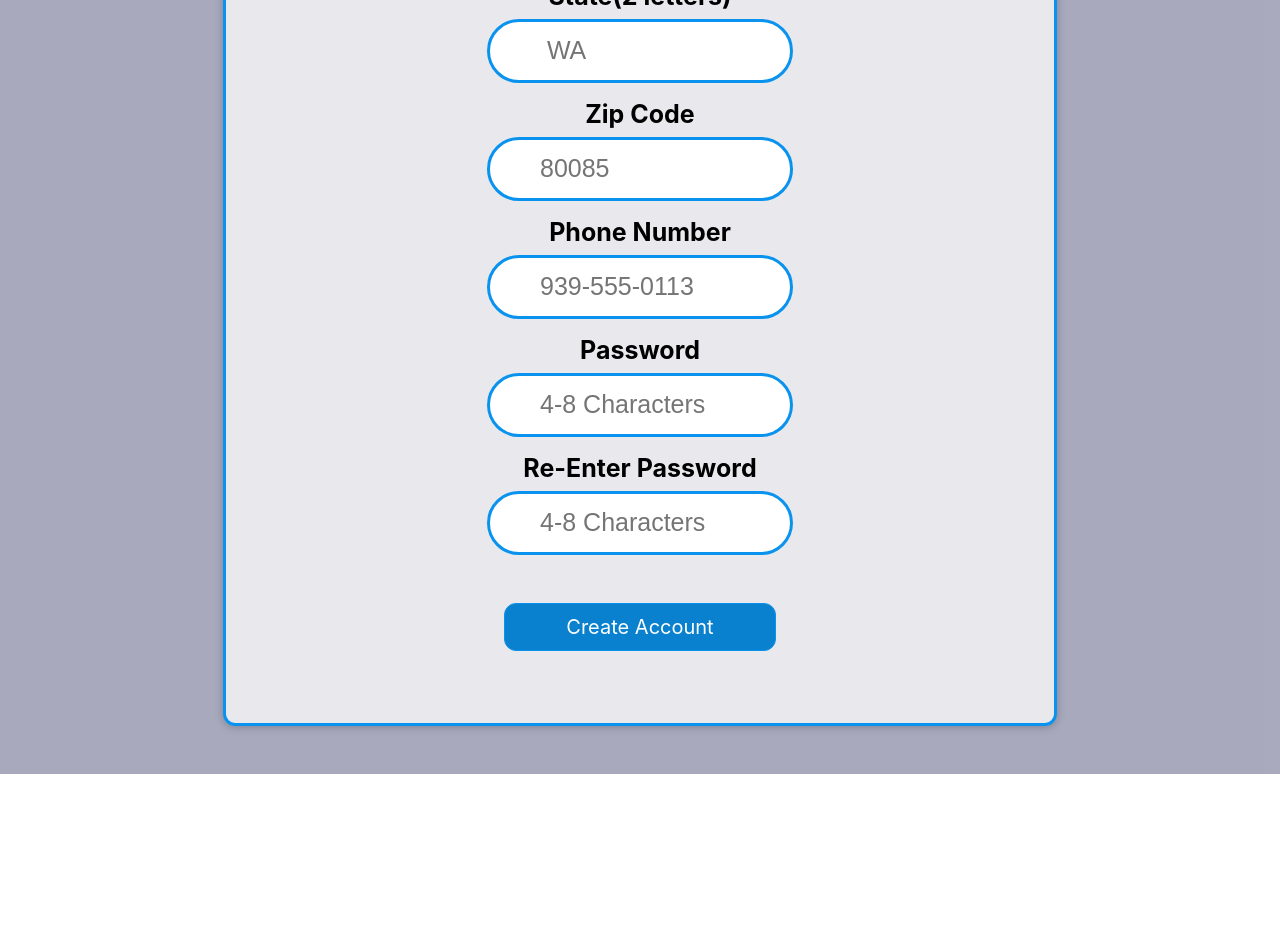
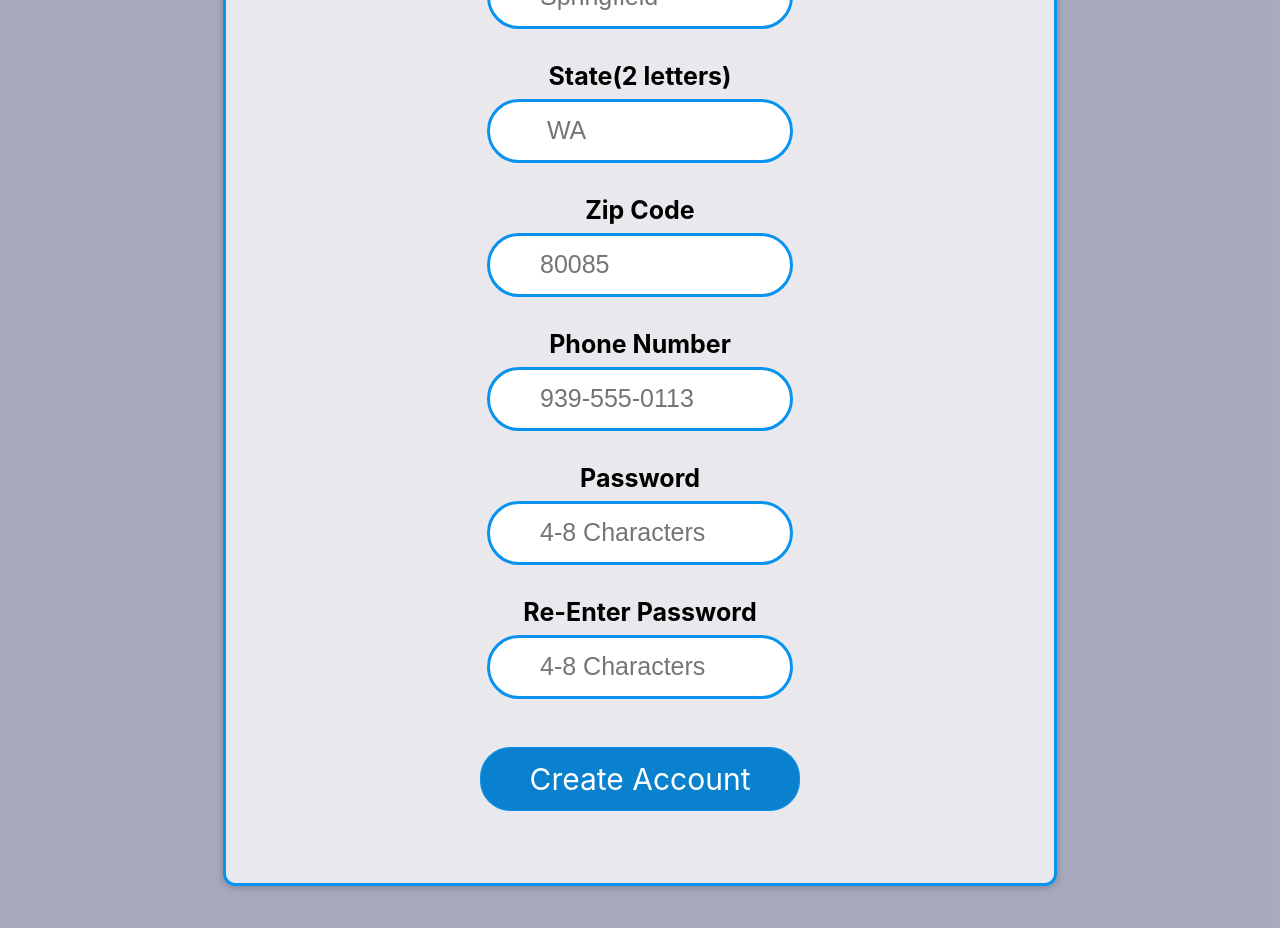
Before and after one commit to kennguyen061/TruckersRewardsProgram, a React (Create React App) app in the folder front-end/app/: page /Application in a window 1280 px wide. Shown: the part 840-1768 px from the top of the page. Before the commit the page ends 1614 px from the top, so only its background shows below. Built offline with nearby package versions, Linux system fonts and the light colour scheme.

Commit message:
small ui changes

```diff
--- a/front-end/app/src/Components/Application.css
+++ b/front-end/app/src/Components/Application.css
@@ -49,7 +49,8 @@
 
 .Container {
   background-color: rgba(155, 155, 180, 0.856);
-  min-height: 100vh;
+  height: 100%;
+  width: 100%;
   display: flex;
   justify-content: center;
   align-items: center;
--- a/front-end/app/src/Components/DriverForm/DriverForm.css
+++ b/front-end/app/src/Components/DriverForm/DriverForm.css
@@ -1,8 +1,5 @@
 .new-driver__controls {
   display: flex;
-  gap: 1rem;
-  margin-bottom: 1rem;
-  text-align: left;
 }
 
 .new-driver__control label {
@@ -19,11 +16,11 @@
   padding-right: 3px;
   padding-bottom: 5px;
   padding-left: 25px;
-  border: 1px solid #000000;
   border-radius: 50px;
   width: 17rem;
   height: 3rem;
   border: 3px solid #0a93ee;
+  margin-bottom: 1rem;
 }
 
 .new-driver__actions {
--- a/front-end/app/src/Components/DriverForm/NewDriver.css
+++ b/front-end/app/src/Components/DriverForm/NewDriver.css
@@ -23,15 +23,15 @@
 
 .new-driver button {
   font: inherit;
-  font-size: 20px;
+  font-size: 30px;
   cursor: pointer;
   border: 1px solid #0a93ee;
   background-color: #0a81cf;
   color: white;
-  border-radius: 12px;
-  margin-top: 3rem;
-  width: 17rem;
-  height: 3rem;
+  border-radius: 30px;
+  margin-top: 2rem;
+  width: 20rem;
+  height: 4rem;
   margin-bottom: 3.5rem;
 }
 
--- a/front-end/app/src/Components/Home.css
+++ b/front-end/app/src/Components/Home.css
@@ -171,15 +171,16 @@
 
 .Right-Component button {
   font: inherit;
+  font-size: 30px;
   cursor: pointer;
   border: 1px solid #0a93ee;
   background-color: #0a81cf;
   color: white;
-  border-radius: 12px;
-  margin-top: 3rem;
-  width: 17rem;
-  height: 3rem;
-  margin-bottom: 8.5rem;
+  border-radius: 30px;
+  margin-top: 2rem;
+  width: 20rem;
+  height: 4rem;
+  margin-bottom: 5rem;
 }
 
 .Link:hover {
```
